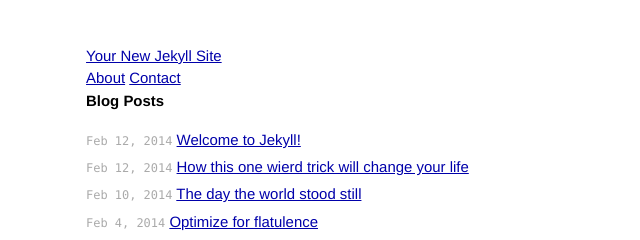
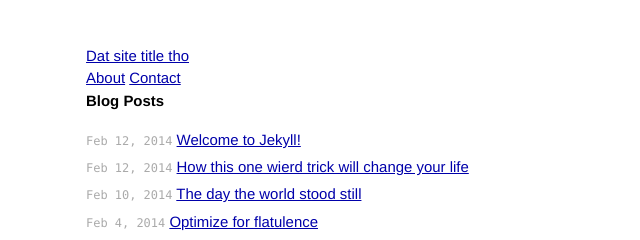
Before and after one commit to jglovier/jekyll-new, a Jekyll site: the page built from index.html, in a window 1280 px wide. Shown: the top 240 px of the page, without its empty margins (240-880 px from the left). Built offline with Jekyll 4.4.1, drawn with Linux system fonts in a browser that asks for light colours; Markdown is read by kramdown in place of the engine named in the settings.

Commit message:
placeholder copy tweak

```diff
--- a/_config.yml
+++ b/_config.yml
@@ -1,3 +1,3 @@
-name: Your New Jekyll Site
+name: Dat site title tho
 markdown: redcarpet
 pygments: true
```
